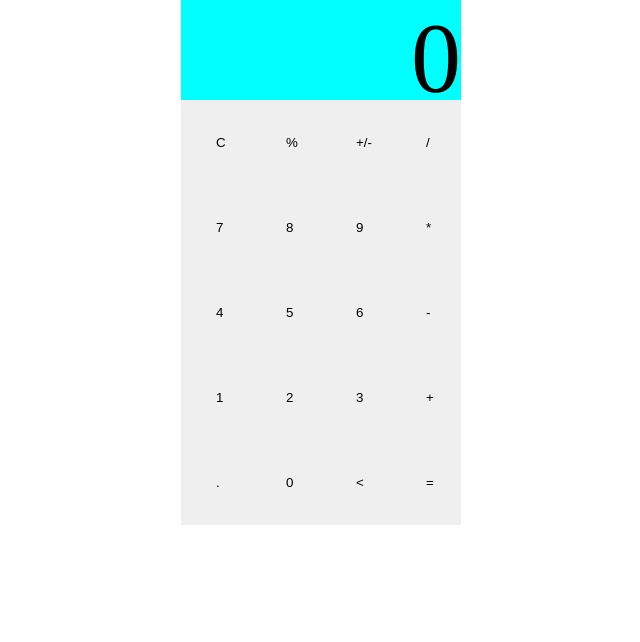
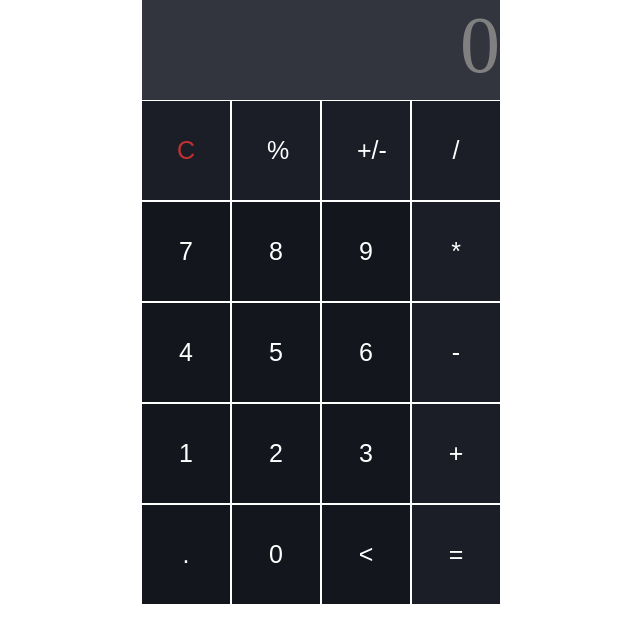
Before and after one commit to tonyhchii/calculator, a plain HTML site: page index.html in a window 1280 px wide. Shown: the whole page, without its empty margins (319-959 px from the left). Drawn offline with Linux system fonts and the light colour scheme.

Commit message:
added more styling to the buttons and display

```diff
--- a/style.css
+++ b/style.css
@@ -7,8 +7,14 @@
 
 .button {
     padding: 35px;
-    width: 40px;
+    width: 90px;
     text-align: center;
+    color: white;
+    font-size: 25px;
+    background-color: #14161E;
+    border-style: solid;
+    border-color: white;
+    border-width: 1px;
 }
 
 .container {
@@ -23,9 +29,19 @@
 
 
 .display {
-    width: 280px;
+    width: 358px;
     height: 100px;
-    background-color: aqua;
-    font-size: 100px;
+    background-color: #32343E;
+    color: gray;
+    font-size: 80px;
     text-align: right;
+    font-weight: 200;
 }
+
+.oper, .clear, .equal, .change {
+    background-color: #1B1D27;
+}
+
+.clear {
+    color: #C03131;
+}
```
